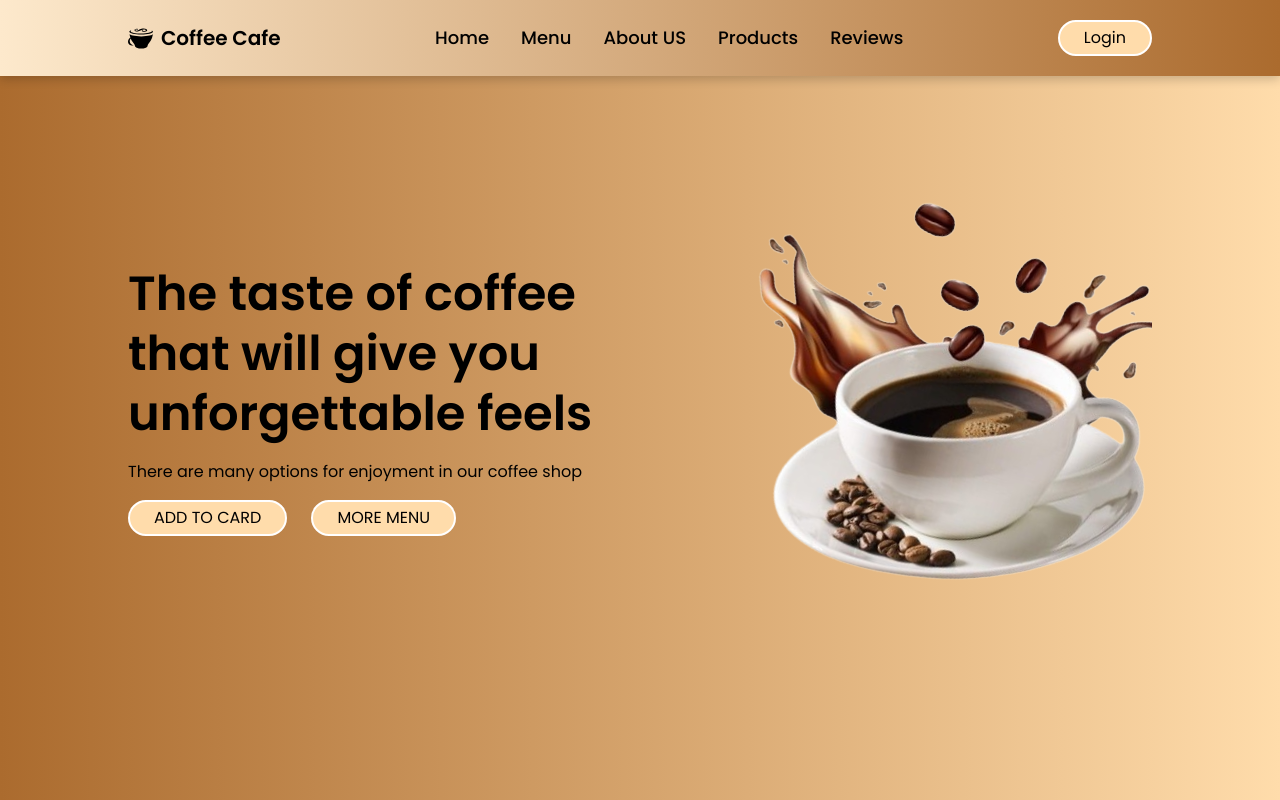
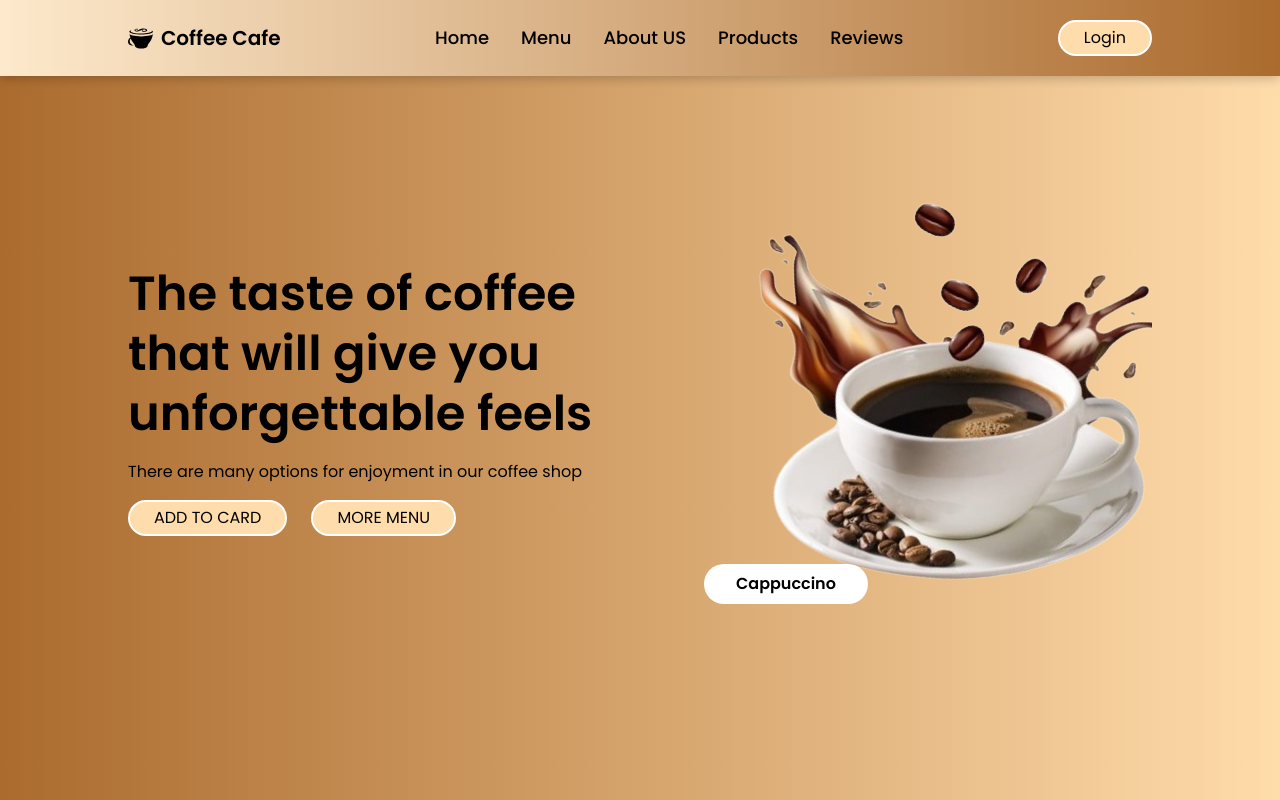
Before and after one commit to Kaushalya13/CoffeeShop-Website, a React (Vite) app: page / in a window 1280 px wide. Built offline with nearby package versions, Linux system fonts and the light colour scheme.

Commit message:
Done home page

```diff
--- a/src/components/Home.jsx
+++ b/src/components/Home.jsx
@@ -18,6 +18,10 @@ const Home = () => {
 
       <div className="relative">
         <img  src={img} alt='img' />
+
+        <div className=" absolute bg-white px-8 py-2 bottom-0 -left-10 rounded-full">
+          <h2 className=" font-semibold">Cappuccino</h2>
+        </div>
       </div>
     </div>
   )
```
Also changed, not shown: 1 other file (tests, documents, lock files or other folders).
